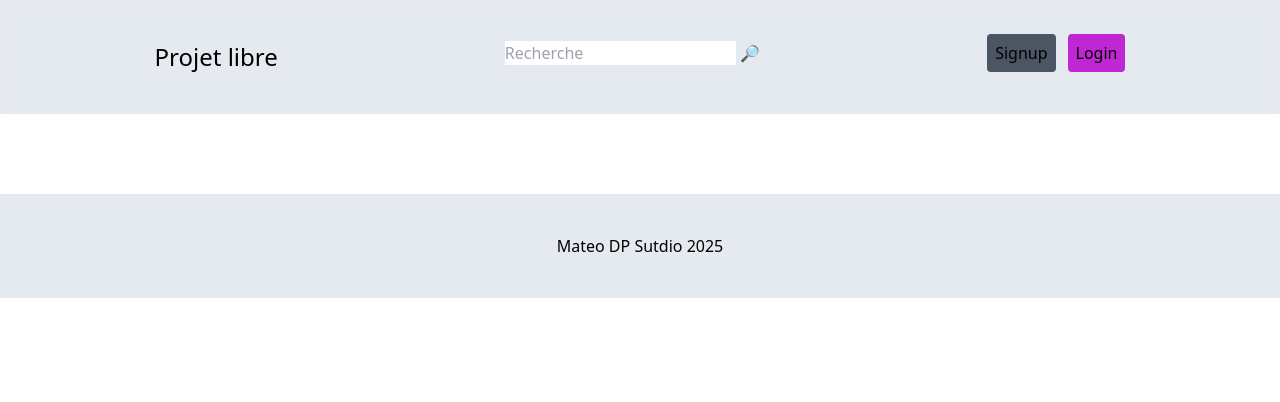
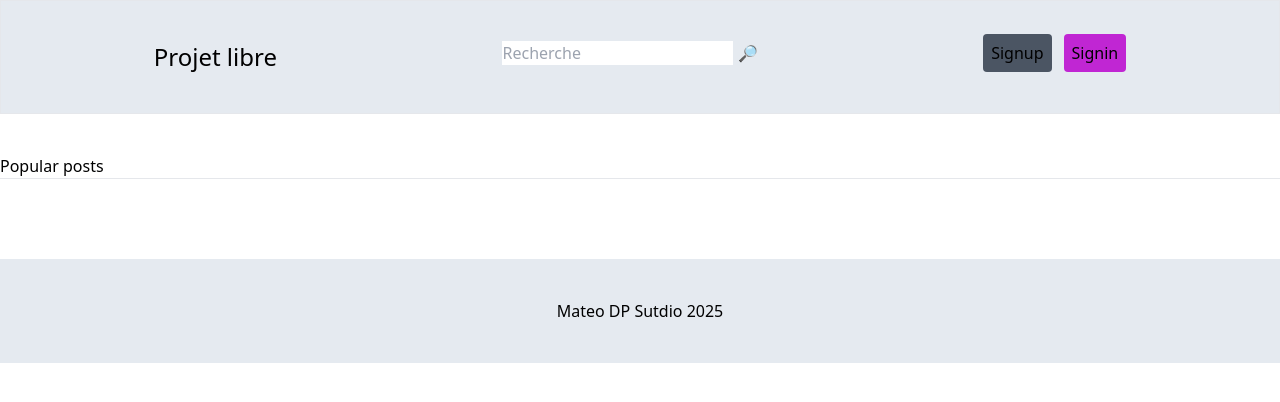
Before and after one commit to Diplodocus-studio/Projet-Libre-Simple, a Flask app: page / in a window 1280 px wide. Shown: the top 402 px of the page. Run offline with Flask 3, Linux system fonts and the light colour scheme; data that the repository does not hold is empty; some libraries are stand-ins or nearby versions.

Commit message:
Ading post display on index.html

```diff
--- a/main.py
+++ b/main.py
@@ -2,11 +2,18 @@ from flask import Flask, render_template, request, session, redirect, url_for
 import pymongo
 app = Flask(__name__)
 
-mongo = pymongo.MongoClient("mongodb+srv://mateohiolle_db_user:<db_password>@post.qt7jab2.mongodb.net/?appName=Post")
+client = pymongo.MongoClient("mongodb+srv://mateohiolle_db_user:ZLy9PpJT7ixl5hOM@post.qt7jab2.mongodb.net/?appName=Post")
+db = client["SiteProjetLibre"]
+
+app.secret_key = "ZLy9PpJT7ixl5hOM"
 
 @app.route('/')
 def index():
-    return render_template('index.html')
+
+    user_post = list(db["posts"].find({"author": session['user']})) if 'user' in session else None
+
+    popular_post = list(db["posts"].find({}))
+    return render_template('index.html', user_post=user_post, popular_post=popular_post)
 
 if __name__ == "__main__":
     app.run(host='0.0.0.0', port=81)
--- a/templates/base.html
+++ b/templates/base.html
@@ -21,10 +21,10 @@
         <nav>
             <ul class="flex flex-row-reverse gap-3">
                 {% if session['user'] %}
-                    <li> <a href="/publish" class="bg-fuchsia-600 rounded p-2">Publsh</a></li>
-                    <li><a href="/logout" class="bg-gray-600 rounded p-2">Logout</a></li>
+                    <li> <a href="/publish" class="bg-fuchsia-600 rounded p-2">Publish</a></li>
+                    <li><a href="/Signout" class="bg-gray-600 rounded p-2">Signout</a></li>
                 {% else %}
-                    <li> <a href="/login" class="bg-fuchsia-600 rounded p-2">Login</a></li>
+                    <li> <a href="/signin" class="bg-fuchsia-600 rounded p-2">Signin</a></li>
                     <li><a href="/signup" class="bg-gray-600 rounded p-2">Signup</a></li>
                 {% endif %}
             </ul>
--- a/templates/index.html
+++ b/templates/index.html
@@ -3,53 +3,46 @@
 {% extends 'base.html' %}
 {% block content %}
 
-    {% if session['user'] %}
+    {% if session['user'] and user_post is not none %}
+
+        <section>
+            <h2>Your posts</h2>
+            <hr>
 
             <!--Section de la grille d'anonce-->
-        <section class="">
-            <h2>Your posts</h2>*
-            <hr width="80%" />
+            <section class="grid grid-rows-2 grid-cols-4 gap-5 p-5">
+
                 <!--structure bloc d'annonce-->
                 {% for user_post in user_post %}
                 <article class="">
-                <h2 class="">{{user_post['title']}}</h2>
+                    <h3 class="">{{user_post['title']}}</h3>
                     <hr>
                     <p class="">{{user_post['content']}}</p>
                     <p class="">{{user_post['author']}}</p>
                 </article>
                 {% endfor %}
             </section>
+        </section>
+
+    {% endif %}
+
+    <section>
+        <h2>Popular posts</h2>
+        <hr>
 
         <!--Section de la grille d'anonce-->
-        <section class="">
-            <h2>Popular posts</h2>
-            <hr width="80%" />
+        <section class="grid grid-flow-row grid-cols-4 gap-5 p-5">
+
             <!--structure bloc d'annonce-->
             {% for popular_post in popular_post %}
             <article class="">
-                <h2 class="">{{popular_post['title']}}</h2>
+                <h3 class="">{{popular_post['title']}}</h3>
                 <hr>
                 <p class="">{{popular_post['content']}}</p>
                 <p class="">{{popular_post['author']}}</p>
             </article>
             {% endfor %}
         </section>
-
-    {% else %}
-
-        <!--Section de la grille d'anonce-->
-        <section class="">
-            <!--structure bloc d'annonce-->
-            {% for popular_post in popular_post %}
-            <article class="">
-                <h2 class="">{{popular_post['title']}}</h2>
-                <hr>
-                <p class="">{{popular_post['content']}}</p>
-                <p class="">{{popular_post['author']}}</p>
-            </article>
-            {% endfor %}
     </section>
 
-    {% endif %}
-
 {% endblock %}
```
Also changed, not shown: 1 other file. Lines whose indentation alone changed are shown as unchanged.
